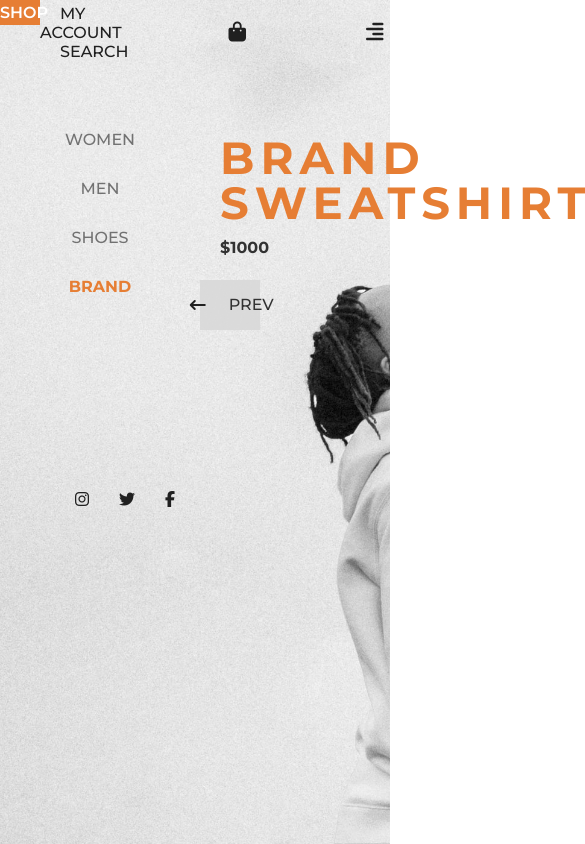
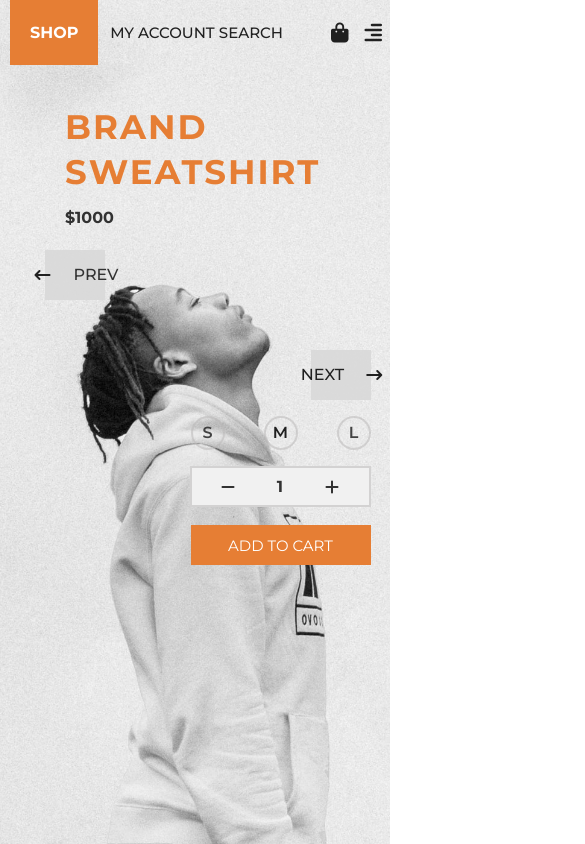
Before and after one commit to rafaelmjardim/lojatemplate, a plain HTML site: page index.html in a window 390 px wide. Shown: the top 844 px of the page, 585 px wide, since content can reach past the window. Drawn offline with Linux system fonts and the light colour scheme.

Commit message:
Layout Finalizado

```diff
--- a/index.html
+++ b/index.html
@@ -21,13 +21,16 @@ ADD TO CART -->
     <link rel="preconnect" href="https://fonts.gstatic.com" crossorigin>
     <link href="https://fonts.googleapis.com/css2?family=Montserrat:wght@100;200;300;400;500;600;700&display=swap" rel="stylesheet">
     <link rel="stylesheet" href="./styles/style.css">
+    <link rel="stylesheet" href="./styles/media.css">
 
     <title>Shop template</title>
 </head>
 <body>
     <main class="main">
         <nav class="nav-bar">
-            <a class="shop" href="#">SHOP</a>
+            <div class="shop-btn">
+                <a class="shop" href="#">SHOP</a>
+            </div>
             <div class="nav-content">
                 <div class="options">
                     <a href="#">MY ACCOUNT</a>
--- /dev/null
+++ b/styles/media.css
@@ -0,0 +1,49 @@
+@media screen and (max-width: 760px){
+    .main {
+        background-position-x: center;
+    }
+    .shop-btn {
+        margin-left: 10px;
+    }
+    .icons {
+        padding: 8px;
+        margin-left: 0;
+    }
+    .nav-content {
+        margin: 0;
+    }
+    .options a {
+        font-size: 15px;
+        margin: 0;
+    }
+    .nav-left {
+        display: none;
+    }
+    .menu {
+        display: none;
+    }
+    .container {
+        margin-top: 0;
+        width: 100%;
+        flex-direction: column;
+    }
+    .content h2 {
+        font-size: 34px;
+        letter-spacing: 2px;
+    }
+    .content, .card {
+        margin: 40px 30px;
+    }
+    .card {
+        width: 95%;
+        display: flex;
+        align-items: end;
+        margin: 0;
+    }
+}
+@media screen and (max-width: 1200px) {
+    .content {
+        padding: 0 15px;
+    }
+
+}
--- a/styles/style.css
+++ b/styles/style.css
@@ -4,8 +4,6 @@
     text-decoration: none;
     color: rgb(32, 32, 32);
     font-family: 'Montserrat', sans-serif;
-    /* overflow-x: hidden;
-    overflow-y: hidden; */
 }
 .main {
     background-image: url('../assets/background.jpg')  ;
@@ -14,10 +12,13 @@
     background-size: cover;
     height: 100vh;
     max-width: 100%;
+    overflow-x: hidden;
+    overflow-y: hidden;
 }
 .nav-bar {
     display: flex;
     justify-content: space-between;
+    align-items: center;
 }
 .options {
     margin-right: 40px;
@@ -30,13 +31,15 @@
 .nav-content a {
     padding: 0;
 }
-.shop {
+.shop-btn {
     background-color: #e67e34;
-    width: 40px;
-    height: 25px;
-    line-height: 25px;
+    padding: 23px 20px;
+    font-weight: 700;
+    text-align: center;
+    margin-left: 80px;
+}
+.shop-btn .shop {
     color: white;
-    font-weight: 600;
 }
 .nav-content {
     display: flex;
```
